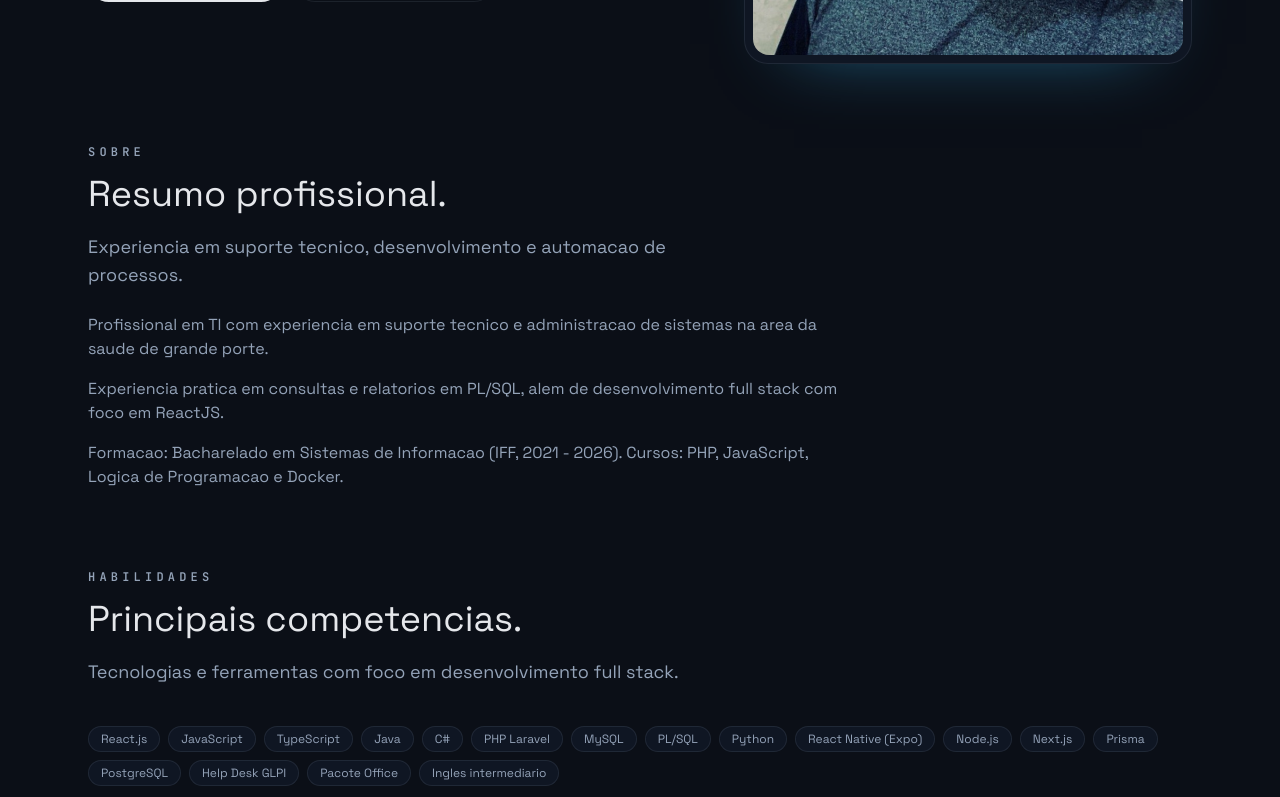
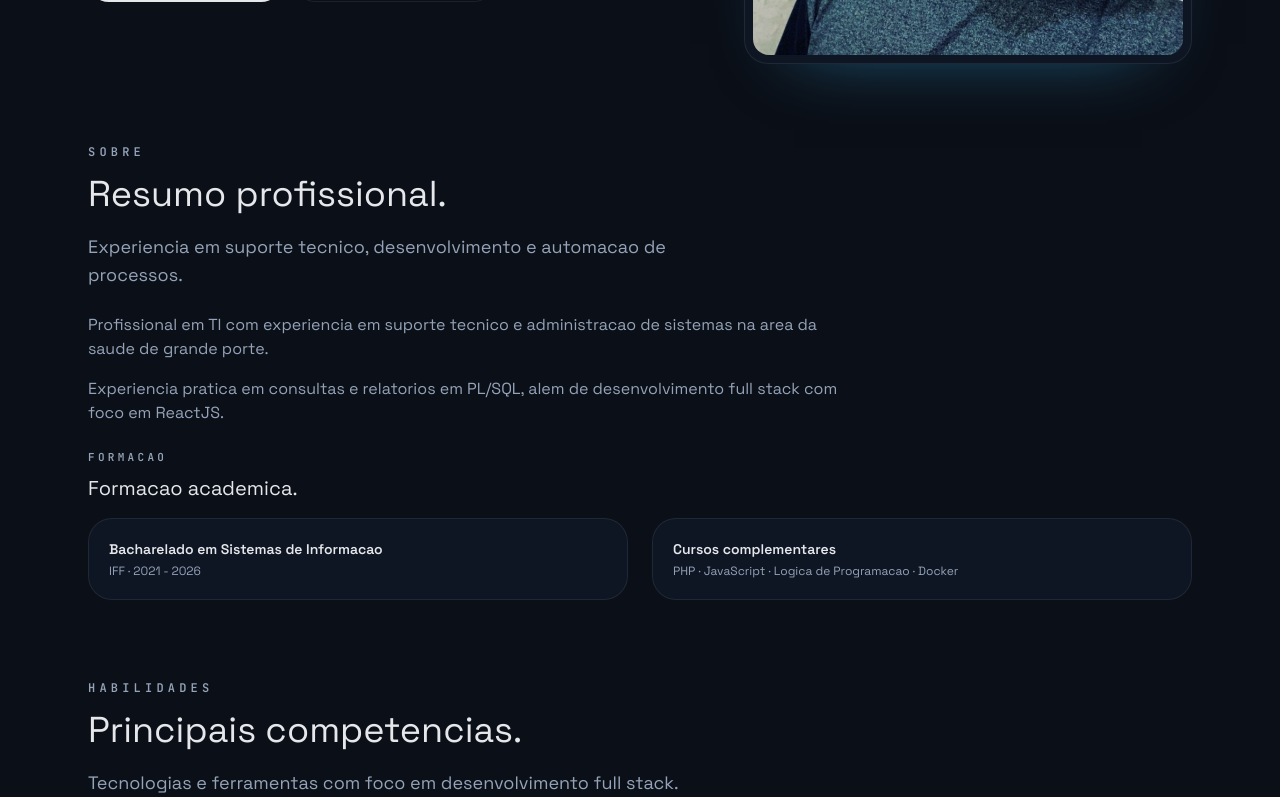
Before and after one commit to pedroPecly/portfolio, a Next.js app: page / in a window 1280 px wide. Shown: the part 474-1271 px from the top of the page. Built offline with nearby package versions, Linux system fonts and the light colour scheme.

Commit message:
atualizando formacao no portfolio

```diff
--- a/src/components/sections/AboutSection.tsx
+++ b/src/components/sections/AboutSection.tsx
@@ -1,5 +1,5 @@
 import SectionHeader from "@/components/SectionHeader";
-import { about } from "@/data/portfolio";
+import { about, education } from "@/data/portfolio";
 
 export default function AboutSection() {
   return (
@@ -17,6 +17,28 @@ export default function AboutSection() {
           <p key={paragraph}>{paragraph}</p>
         ))}
       </div>
+      <div className="space-y-4">
+        <div className="flex flex-col gap-2">
+          <p className="text-[11px] font-mono font-semibold uppercase tracking-[0.3em] text-muted">
+            {education.kicker}
+          </p>
+          <h3 className="text-lg font-serif text-ink sm:text-xl">
+            {education.title}
+          </h3>
+        </div>
+        <div className="flex flex-nowrap gap-6">
+          {education.items.map((item) => (
+            <div
+              key={item.title}
+              className="group relative min-w-0 flex-1 rounded-3xl border border-outline/70 bg-card/80 p-5 transition-all duration-300 hover:-translate-y-1 hover:border-accent/50 hover:shadow-[0_24px_60px_-40px_rgba(56,189,248,0.6)]"
+            >
+              <div className="pointer-events-none absolute inset-0 rounded-3xl opacity-0 transition-opacity duration-300 group-hover:opacity-100 bg-[radial-gradient(circle_at_top,_rgba(56,189,248,0.16),_transparent_55%)]" />
+              <p className="text-sm font-semibold text-ink">{item.title}</p>
+              <p className="mt-1 text-xs text-muted">{item.meta}</p>
+            </div>
+          ))}
+        </div>
+      </div>
     </section>
   );
 }
--- a/src/data/portfolio.ts
+++ b/src/data/portfolio.ts
@@ -34,7 +34,21 @@ export const about = {
   paragraphs: [
     "Profissional em TI com experiencia em suporte tecnico e administracao de sistemas na area da saude de grande porte.",
     "Experiencia pratica em consultas e relatorios em PL/SQL, alem de desenvolvimento full stack com foco em ReactJS.",
-    "Formacao: Bacharelado em Sistemas de Informacao (IFF, 2021 - 2026). Cursos: PHP, JavaScript, Logica de Programacao e Docker.",
+  ],
+};
+
+export const education = {
+  kicker: "Formacao",
+  title: "Formacao academica.",
+  items: [
+    {
+      title: "Bacharelado em Sistemas de Informacao",
+      meta: "IFF · 2021 - 2026",
+    },
+    {
+      title: "Cursos complementares",
+      meta: "PHP · JavaScript · Logica de Programacao · Docker",
+    },
   ],
 };
 
```
